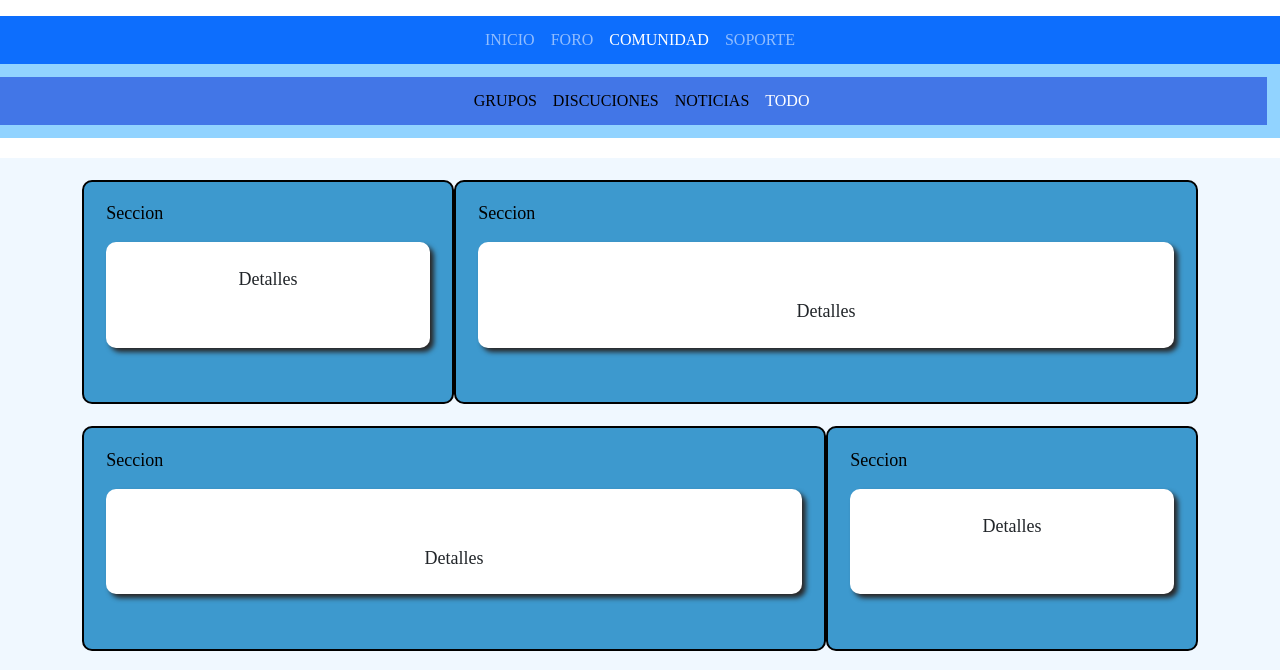
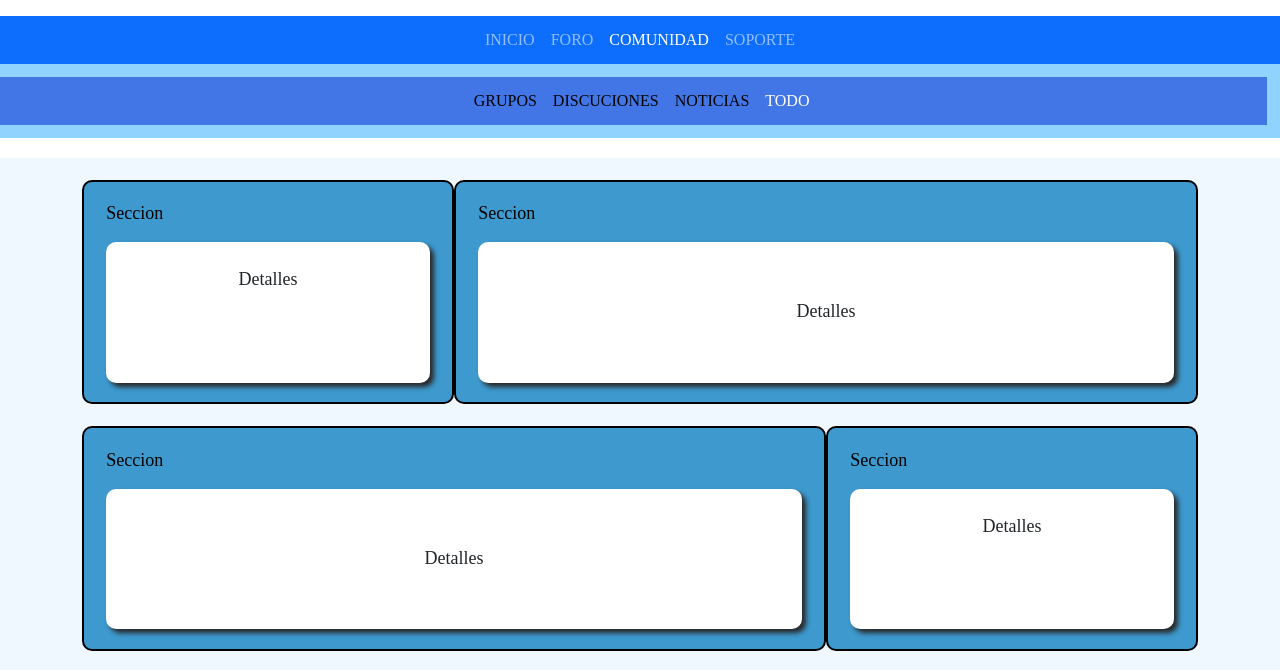
Before and after one commit to Batuntu/LGM-web, a website: page comunidad.html in a window 1280 px wide. Shown: the part 63-733 px from the top of the page. Drawn offline with nearby package versions, Linux system fonts and the light colour scheme; a web font is replaced by a local one.

Commit message:
Add files via upload

```diff
--- a/css/comunidad.css
+++ b/css/comunidad.css
@@ -64,7 +64,6 @@
 .borde .custom {
   background-color: white;
   padding: 5%;
-  height: 80%;
   -webkit-box-shadow: 4px 4px 5px #292727;
           box-shadow: 4px 4px 5px #292727;
   border-radius: 10px;
@@ -73,6 +72,12 @@
 @media screen and (min-width: 768px) {
   .borde .custom {
     height: 60%;
+  }
+}
+
+@media screen and (min-width: 992px) {
+  .borde .custom {
+    height: 80%;
   }
 }
 
```
Also changed, not shown: 1 other file.
